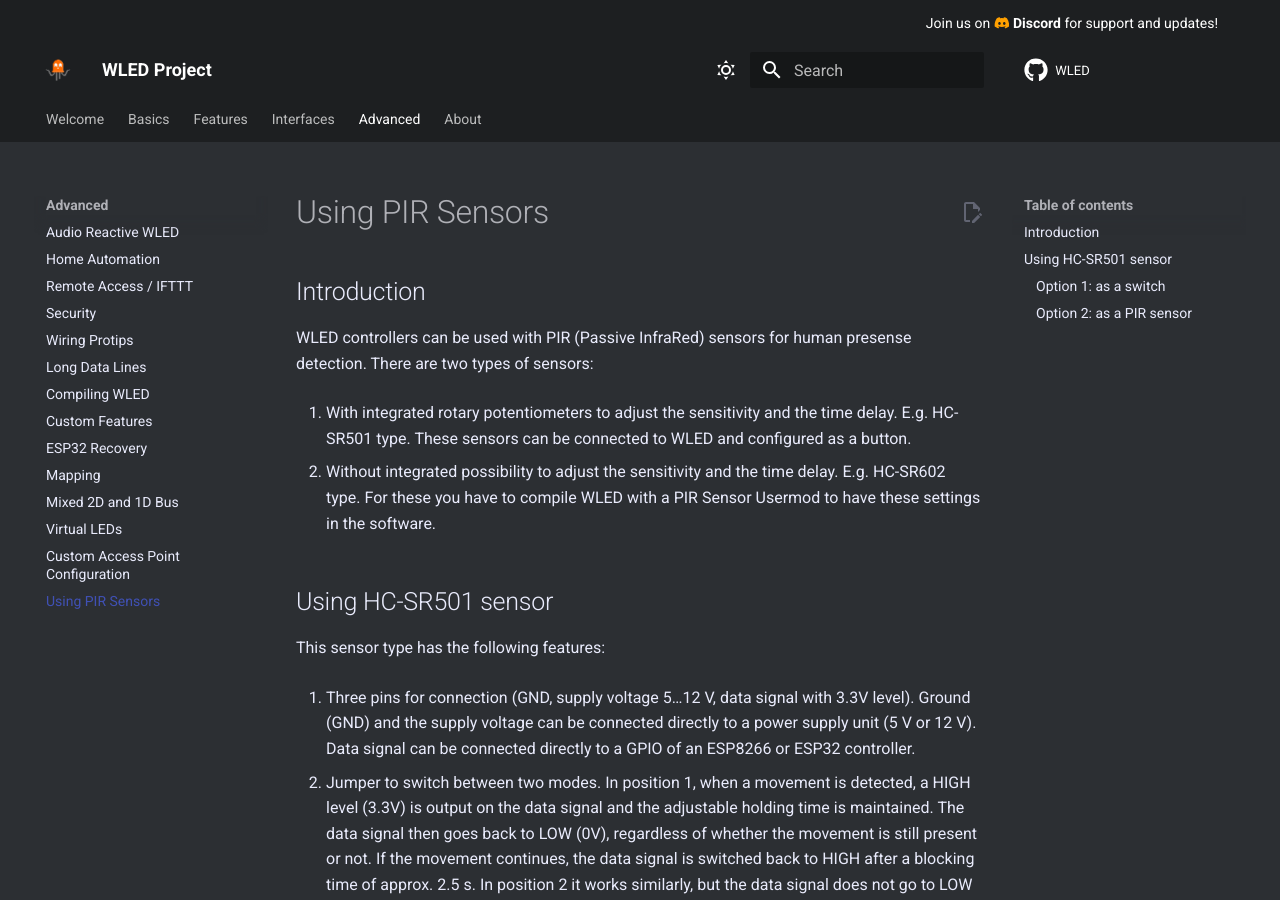
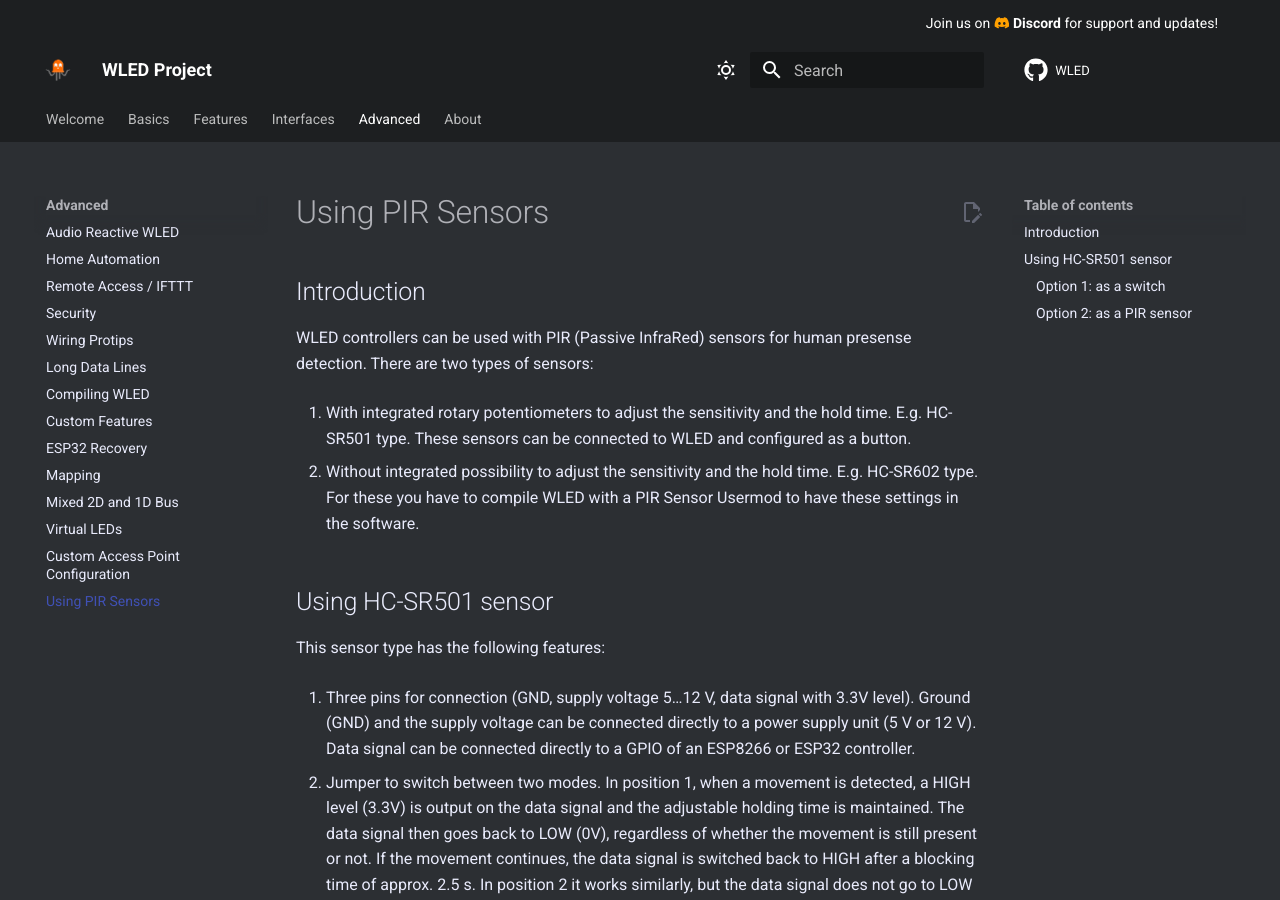
Before and after one commit to Aircoookie/WLED-Docs, an MkDocs documentation site: the page built from docs/advanced/pir-sensors.md, in a window 1280 px wide and 900 px high. Built offline with MkDocs 1.6.1 and Material for MkDocs 9.7.7, drawn with Linux system fonts in a browser that asks for light colours; comment, search, counter and statistics services are not loaded.

Commit message:
Update pir-sensors.md

```diff
--- a/docs/advanced/pir-sensors.md
+++ b/docs/advanced/pir-sensors.md
@@ -9,9 +9,9 @@ hide:
 
 WLED controllers can be used with PIR (Passive InfraRed) sensors for human presense detection. There are two types of sensors:
 
-1. With integrated rotary potentiometers to adjust the sensitivity and the time delay. E.g. HC-SR501 type. These sensors can be connected to WLED and configured as a button.
+1. With integrated rotary potentiometers to adjust the sensitivity and the hold time. E.g. HC-SR501 type. These sensors can be connected to WLED and configured as a button.
 
-2. Without integrated possibility to adjust the sensitivity and the time delay. E.g. HC-SR602 type. For these you have to compile WLED with a PIR Sensor Usermod to have these settings in the software.
+2. Without integrated possibility to adjust the sensitivity and the hold time. E.g. HC-SR602 type. For these you have to compile WLED with a PIR Sensor Usermod to have these settings in the software.
 
 ## Using HC-SR501 sensor
 
```
